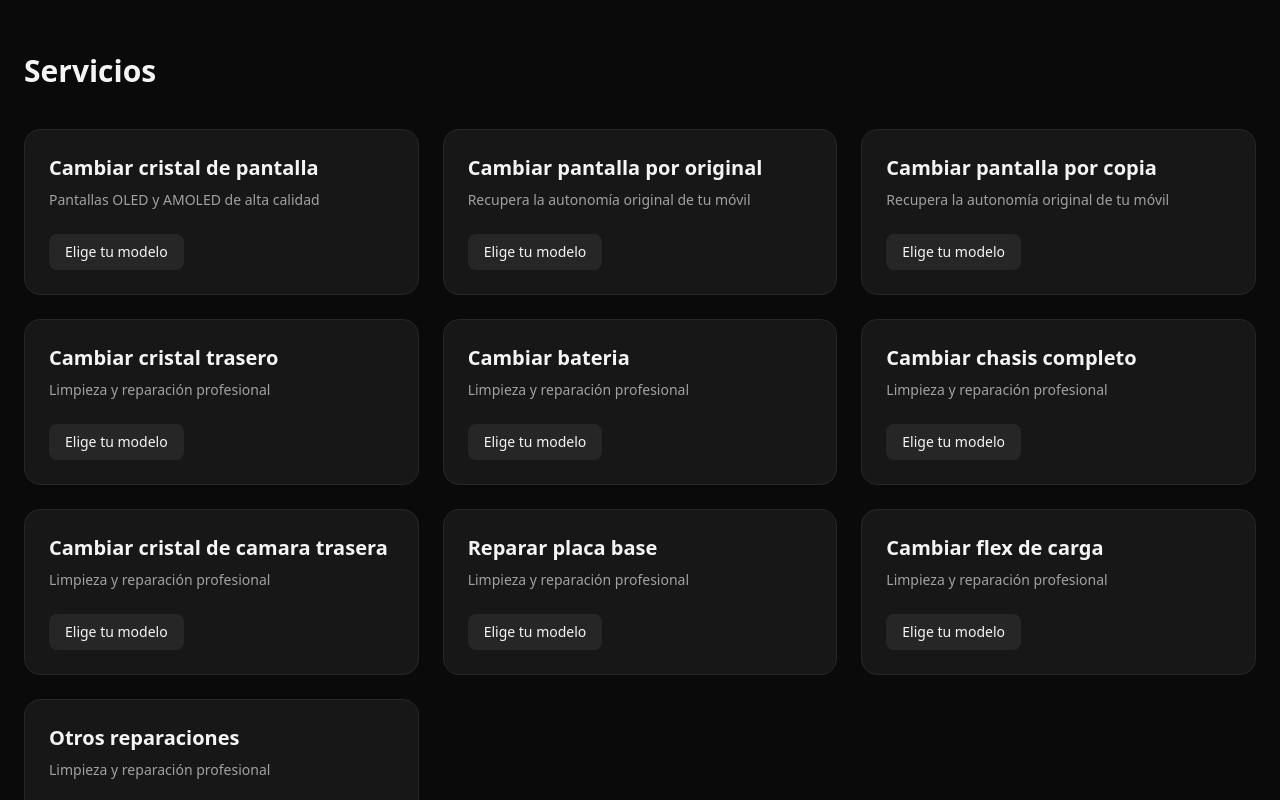
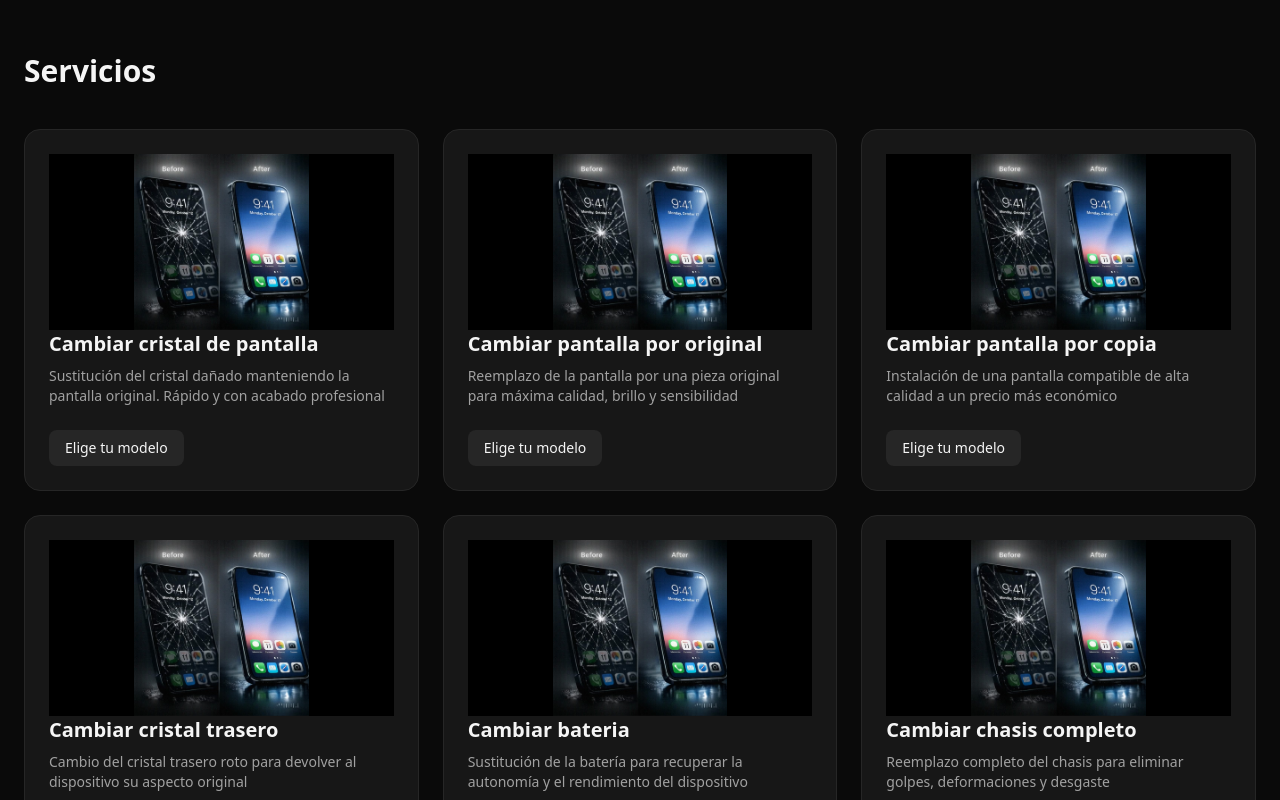
Before and after one commit to MartFrida/phone-repair, a React (Vite) app: page / in a window 1280 px wide. Shown: the part 620-1420 px from the top of the page. Built offline with nearby package versions, Linux system fonts and the light colour scheme.

Commit message:
services part

```diff
--- a/src/components/ModelCard.jsx
+++ b/src/components/ModelCard.jsx
@@ -1,6 +1,6 @@
 import React from 'react'
 
-export default function ModelCard({ brand, name, image }) {
+export default function ModelCard({ name, image }) {
   return (
     <div>
       <article className="group rounded-2xl bg-neutral-900 border border-neutral-800 overflow-hidden hover:border-yellow-400 transition">
@@ -13,7 +13,7 @@ export default function ModelCard({ brand, name, image }) {
         />
       </div>
       <div className="p-4">
-        <span className="text-xs text-neutral-500">{brand}</span>
+        {/* <span className="text-xs text-neutral-500">{brand}</span> */}
         <h3 className="font-semibold">{name}</h3>
         <div className="mt-3 flex items-center justify-between">
           {/* <span className="text-yellow-400 font-bold">{price}</span> */}
--- a/src/components/ServiceCard.jsx
+++ b/src/components/ServiceCard.jsx
@@ -1,18 +1,27 @@
-import React from 'react'
+import React from 'react';
 
-export default function ServiceCard({ title, desc }) {
+export default function ServiceCard({title, description, image}) {
   return (
     <div>
-      <article className="rounded-2xl bg-neutral-900 border border-neutral-800 p-5 sm:p-6 hover:border-yellow-400 transition">
+      <article className="group rounded-2xl bg-neutral-900 border border-neutral-800 p-5 sm:p-6 hover:border-yellow-400 transition">
+        <div className="h-44 flex items-center justify-center bg-black">
+          <img
+            src={image}
+            alt={`Reparación ${name}`}
+            className="h-full object-contain group-hover:scale-105 transition"
+            loading="lazy"
+          /></div>
           <h3 className="text-lg sm:text-xl font-semibold mb-2">{title}</h3>
-      <p className="text-neutral-400 text-sm mb-6">{desc}</p>
+          <p className="text-neutral-400 text-sm mb-6">{description}</p>
           <div className="flex items-center justify-between">
             {/* <span className="text-xl sm:text-2xl font-bold text-yellow-400">{price}</span> */}
             <button className="px-4 py-2 rounded-lg bg-neutral-800 text-sm hover:bg-yellow-400 hover:text-black transition">
               Elige tu modelo
             </button>
+
         </div>
+
       </article>
     </div>
-  )
+  );
 }
--- a/src/components/Services.jsx
+++ b/src/components/Services.jsx
@@ -1,24 +1,22 @@
-import React from 'react'
-import ServiceCard from './ServiceCard.jsx'
+import React from 'react';
+import ServiceCard from './ServiceCard.jsx';
+import services from '../data/services.json';
 
-export default function Services() {
+export default function Services () {
   return (
     <div>
-       <section id="servicios" className="max-w-7xl mx-auto px-4 sm:px-6 py-16 sm:py-20">
+      <section
+        id="servicios"
+        className="max-w-7xl mx-auto px-4 sm:px-6 py-16 sm:py-20"
+      >
         <h2 className="text-2xl sm:text-3xl font-semibold mb-10">Servicios</h2>
         <div className="grid grid-cols-1 sm:grid-cols-2 lg:grid-cols-3 gap-6">
-          <ServiceCard title="Cambiar cristal de pantalla" price="desde 49€" desc="Pantallas OLED y AMOLED de alta calidad" />
-          <ServiceCard title="Cambiar pantalla por original" price="desde 29€" desc="Recupera la autonomía original de tu móvil" />
-           <ServiceCard title="Cambiar pantalla por copia" price="desde 29€" desc="Recupera la autonomía original de tu móvil" />
-          <ServiceCard title="Cambiar cristal trasero" price="desde 59€" desc="Limpieza y reparación profesional" />
-          <ServiceCard title="Cambiar bateria" price="desde 59€" desc="Limpieza y reparación profesional" />
-          <ServiceCard title="Cambiar chasis completo" price="desde 59€" desc="Limpieza y reparación profesional" />
-          <ServiceCard title="Cambiar cristal de camara trasera" price="desde 59€" desc="Limpieza y reparación profesional" />
-          <ServiceCard title="Reparar placa base" price="desde 59€" desc="Limpieza y reparación profesional" />
-          <ServiceCard title="Cambiar flex de carga" price="desde 59€" desc="Limpieza y reparación profesional" />
-          <ServiceCard title="Otros reparaciones" price="desde 59€" desc="Limpieza y reparación profesional" />
+          {services.map (service => (
+            <ServiceCard key={service.title} {...service} />
+          ))}
+
         </div>
       </section>
     </div>
-  )
+  );
 }
--- /dev/null
+++ b/src/data/services.json
@@ -0,0 +1,52 @@
+[
+  {
+    "title": "Cambiar cristal de pantalla",
+    "description": "Sustitución del cristal dañado manteniendo la pantalla original. Rápido y con acabado profesional",
+    "image": "/images/iphone.jpg"
+  },
+  {
+    "title": "Cambiar pantalla por original",
+    "description": "Reemplazo de la pantalla por una pieza original para máxima calidad, brillo y sensibilidad",
+    "image": "/images/iphone.jpg"
+  },
+  {
+    "title": "Cambiar pantalla por copia",
+    "description": "Instalación de una pantalla compatible de alta calidad a un precio más económico",
+    "image": "/images/iphone.jpg"
+  },
+  {
+    "title": "Cambiar cristal trasero",
+    "description": "Cambio del cristal trasero roto para devolver al dispositivo su aspecto original",
+    "image": "/images/iphone.jpg"
+  },
+  {
+    "title": "Cambiar bateria",
+    "description": "Sustitución de la batería para recuperar la autonomía y el rendimiento del dispositivo",
+    "image": "/images/iphone.jpg"
+  },
+  {
+    "title": "Cambiar chasis completo",
+    "description": "Reemplazo completo del chasis para eliminar golpes, deformaciones y desgaste",
+    "image": "/images/iphone.jpg"
+  },
+  {
+    "title": "Cambiar cristal de camara trasera",
+    "description": "Sustitución del cristal de la cámara para asegurar fotos nítidas y sin reflejos",
+    "image": "/images/iphone.jpg"
+  },
+  {
+    "title": "Reparar placa base",
+    "description": "Diagnóstico y reparación de la placa base para fallos complejos y problemas electrónicos",
+    "image": "/images/iphone.jpg"
+  },
+  {
+    "title": "Cambiar flex de carga",
+    "description": "Reemplazo del conector de carga para garantizar una carga estable y segura",
+    "image": "/images/iphone.jpg"
+  },
+  {
+    "title": "Otros reparaciones",
+    "description": "Soluciones personalizadas para cualquier otro problema de tu dispositivo",
+    "image": "/images/iphone.jpg"
+  }
+]
```
Lines whose indentation alone changed are shown as unchanged.
